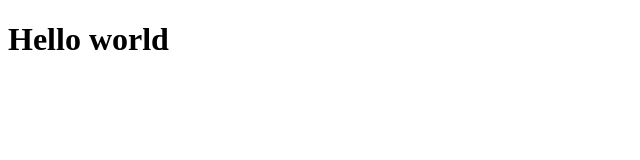
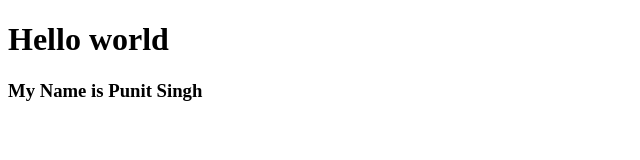
Before and after one commit to Punit-Singh28/Html-Css-Dir, a plain HTML site: page Punit/practise/index.html in a window 1280 px wide. Shown: the whole page, without its empty margins (0-640 px from the left). Drawn offline with Linux system fonts and the light colour scheme.

Commit message:
second try

```diff
--- a/Punit/practise/index.html
+++ b/Punit/practise/index.html
@@ -7,6 +7,7 @@
 </head>
 <body>
     <h1>Hello world</h1>
+    <h3>My Name is Punit Singh</h3>
 
 </body>
 </html>
```
